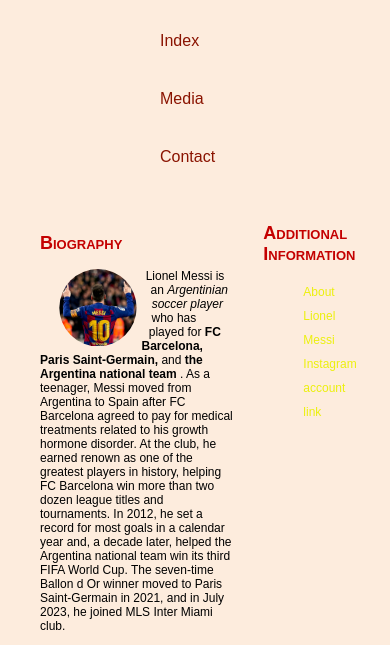
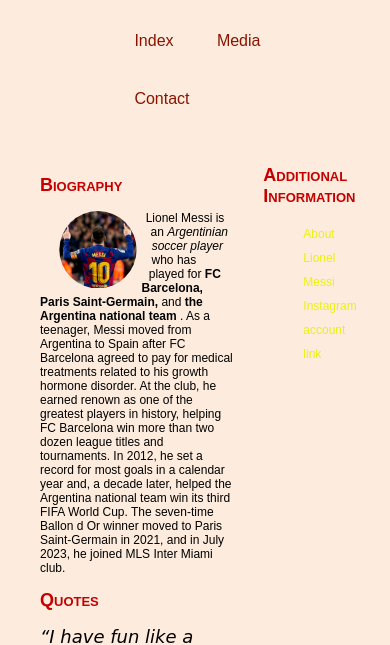
Before and after one commit to MeetVipulkumarBarot/Assignment2, a plain HTML site: page index.html in a window 390 px wide. Shown: the part 134-779 px from the top of the page. Drawn offline with Linux system fonts and the light colour scheme.

Commit message:
css edited

```diff
--- a/css/main.css
+++ b/css/main.css
@@ -298,7 +298,7 @@ input[type=submit]:hover, input[type=reset]:hover{
     }
 
     nav{
-        padding: 0px 13.75rem;
+        padding: 0px 11.75rem;
     }
 
     aside{
@@ -364,7 +364,7 @@ input[type=submit]:hover, input[type=reset]:hover{
     }
 
     nav{
-        padding: 0rem 5rem;
+        padding: 0rem 3.4rem;
     }
 
     aside{
```
